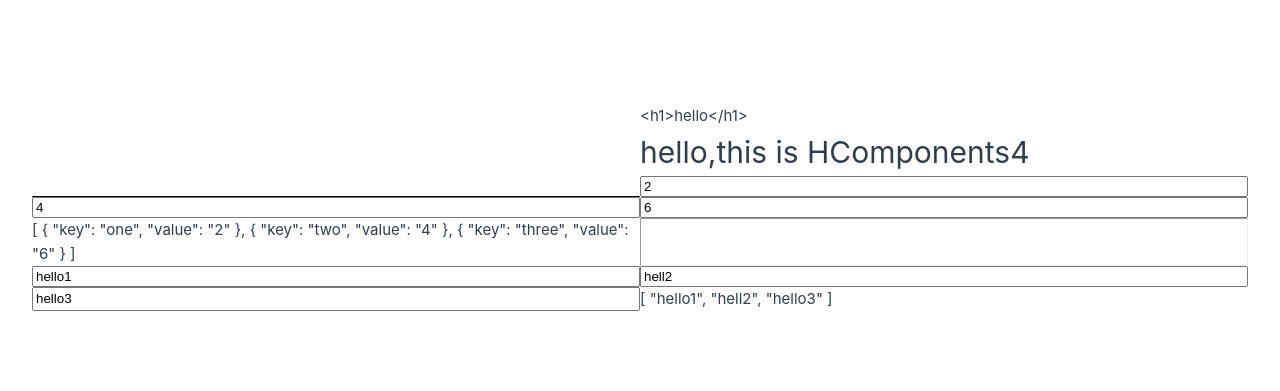
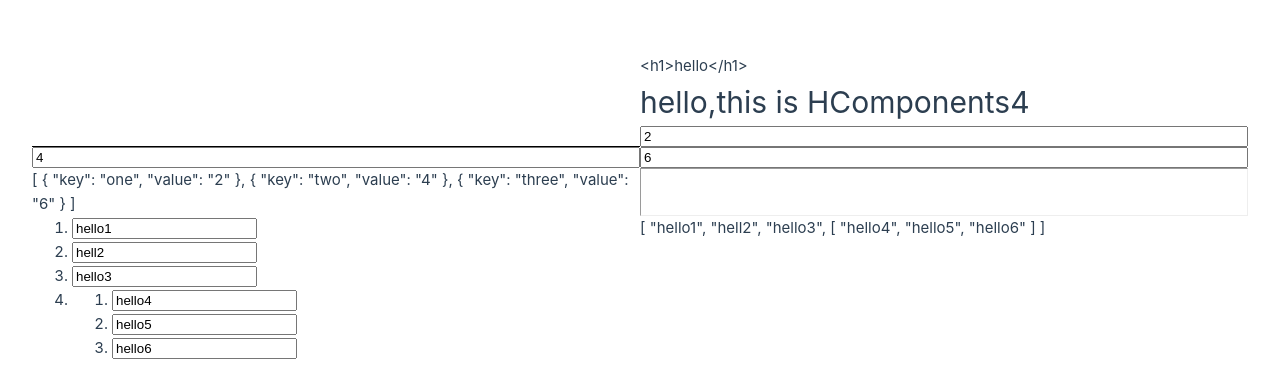
Before and after one commit to airmanxtw/TestVue20250102, a Vue app: page /home17 in a window 1280 px wide. Shown: the part 193-584 px from the top of the page. Built offline with nearby package versions, Linux system fonts and the light colour scheme.

Commit message:
更新 MutiInput.vue 組件以支援嵌套輸入，並在 Home17View.vue 中調整數據結構以符合新功能

```diff
--- a/src/components/MutiInput.vue
+++ b/src/components/MutiInput.vue
@@ -1,18 +1,35 @@
 <template>
-  <input v-for="(item, index) in props.modelValue" :key="index" :value="item"
-    @input="(e) => updateItem(index, (e.target as HTMLInputElement).value)" />
+  <ol>
+    <li v-for="(item, index) in props.modelValue" :key="index">
+      <input v-if="!Array.isArray(item)" :data-value="[...props.index,index]" :value="item" @input="(e) => updateItem(index, e.target as HTMLInputElement)" />
+      <MutiInput v-else :model-value="item" :index="[...props.index,index]" />
+    </li>
+  </ol>
+
 </template>
 <script setup lang="ts">
+import MutiInput from '@/components/MutiInput.vue';
+
 const props = defineProps<{
-  modelValue: string[];
+  modelValue: (string | string[])[] | string[];
+  index:number[];
 }>();
 const emit = defineEmits<{
-  (e: 'update:modelValue', value: string[]): void;
+  (e: 'update:modelValue', value: (string | string[])[] | string[]): void;
 }>();
 import { List } from "immutable";
-const updateItem = (index: number, value: string) => {
+const updateItem = (index: number, input: HTMLInputElement) => {
+  const test=`[${input.dataset.value}]`;
+  const test2:number[]=JSON.parse(test);
+
+  const data0=List([1,2,3,4,[1,2,3]]);
+  const data1=data0.setIn([4,1],99);
   debugger;
-  emit('update:modelValue', List(...props.modelValue).setIn([index], value).toArray());
+  console.log(data1.toJS());
+  //const data1=List(props.modelValue).setIn(test2, input.value).toJS();
+  // debugger;
+  //console.log(data1.toJS());
+  emit('update:modelValue', List(props.modelValue).setIn(test2, input.value).toJS());
 }
 
 </script>
--- a/src/views/Home17View.vue
+++ b/src/views/Home17View.vue
@@ -3,7 +3,7 @@
   <input v-for="(item) in data" :key="item.key" v-model="item.value" />
   {{ data }}
   <hr />
-  <MutiInput v-model="data2" />
+  <MutiInput v-model="data2" :index="[]" />
   {{ data2 }}
 </template>
 <script setup lang="ts">
@@ -13,7 +13,7 @@ import { ref } from 'vue';
 
 const data = ref<KeyValue[]>([{ key: 'one', value: '2' }, { key: 'two', value: '4' }, { key: 'three', value: '6' }]);
 
-const data2 = ref<string[]>(['hello1', 'hell2', 'hello3']);
+const data2 = ref(['hello1', 'hell2', 'hello3',[ 'hello4', 'hello5', 'hello6']]);
 
 
 </script>
```
